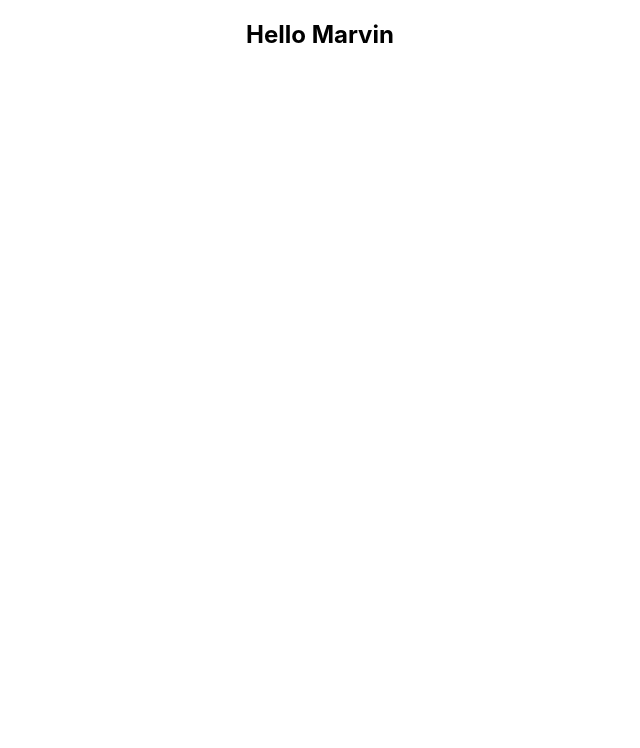
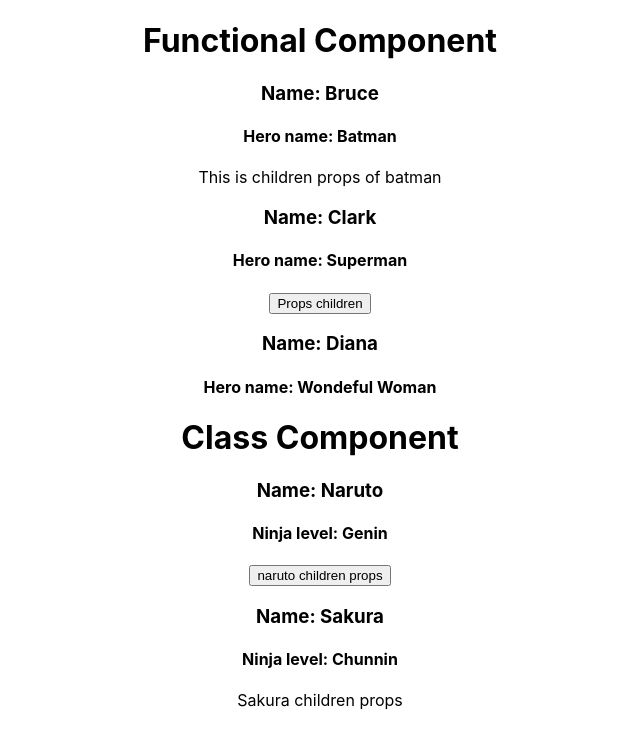
Before and after one commit to marvinjk6/React-Fundaments, a React (Create React App) app in the folder react-fundaments/: page / in a window 1280 px wide. Shown: the top 748 px of the page, without its empty margins (320-960 px from the left). Built offline with nearby package versions, Linux system fonts and the light colour scheme.

Commit message:
video 9 - Props

```diff
--- a/react-fundaments/src/App.js
+++ b/react-fundaments/src/App.js
@@ -1,14 +1,46 @@
 import './App.css';
 //import { Greet } from './components/Greet';
 //import Welcome from './components/Welcome';
-import Hello from './components/Hello';
+//import Hello from './components/Hello';
+
+import Greet from './components/Greet';
+import Welcome from './components/Welcome';
+
+/********** PROPS
+ *
+ * props is an object, in this case 3 objects with a propertie name and heroName with value Bruce, Diana and Clark
+ * Props is just an Object that contains the attributes and their values which have been passed from the parent component
+ *
+ * Children is the inner HTML of the Greet component, for the properties that we know for show are going to be passed, we passed as attributes, when we have no clue what is going to be passed as a props, or have to pass it in dynamic HTML content, pass it as props.children
+ *
+ * Props arw immutable their value cannot be changed
+ *
+ */
+
+
+
 
 function App() {
   return (
     <div className="App">
-      {/* <Greet></Greet> */}
-      {/* <Welcome /> */}
-      <Hello />
+      <h1>Functional Component</h1>
+
+      <Greet  name="Bruce" heroName="Batman">
+        <p>This is children props of batman</p>
+      </Greet>
+      <Greet  name="Clark" heroName="Superman">
+        <button>Props children</button>
+      </Greet>
+      <Greet  name="Diana" heroName="Wondeful Woman"/>
+
+      <h1>Class Component</h1>
+      <Welcome name="Naruto" ninjaLevel="Genin">
+        <button>naruto children props</button>
+      </Welcome>
+      <Welcome name="Sakura" ninjaLevel="Chunnin">
+        <p>Sakura children props</p>
+      </Welcome>
+
     </div>
   );
 }
--- a/react-fundaments/src/components/Greet.js
+++ b/react-fundaments/src/components/Greet.js
@@ -1,24 +1,18 @@
 import React from 'react';
 
-// first way
+/********** PROPS with Functional components **********/
 
-/*
-function Greet() {
+const Greet = (props) => {
 
-     return(
-         <h1>Hello world</h1>
+    // here we use props.name with curly braces, the curly braces is a feature of JSX which is really helpfull and used a lot in React applications
+    console.log(props)
+    return (
+        <div>
+            <h3>Name: {props.name}</h3>
+            <h4>Hero name: {props.heroName}</h4>
+            {props.children}
+        </div>
     )
 }
-export default Greet
-*/
-
-// second way
-/*
-const Greet = () => <h1>Hello World</h1>
 
 export default Greet;
-*/
-
-
-// third way
-export const Greet = () => <h1>Hello Marvin</h1>
--- a/react-fundaments/src/components/Welcome.js
+++ b/react-fundaments/src/components/Welcome.js
@@ -2,8 +2,17 @@ import React, { Component } from 'react';
 
 class Welcome extends Component{
 
+    /********** PROPS with Class components **********/
+
     render() {
-        return <h1>Class Component</h1>
+        return (
+            <div>
+                <h3>Name: {this.props.name}</h3>
+                <h4>Ninja level: {this.props.ninjaLevel}</h4>
+                {this.props.children}
+            </div>
+
+        )
     }
 
 }
```
